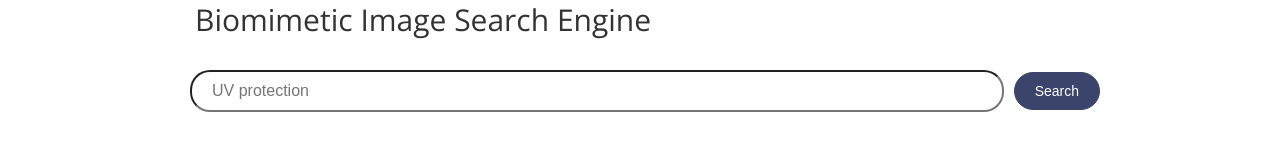
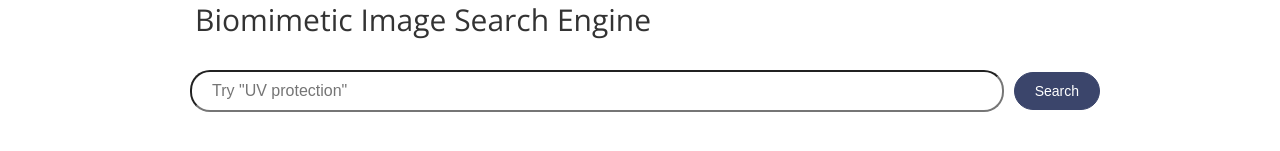
Before and after one commit to ceebios/d4g-season-10, a React (Create React App) app in the folder frontend/: page / in a window 1280 px wide. Shown: the part 301-452 px from the top of the page. Built offline with nearby package versions, Linux system fonts and the light colour scheme; what unsplash-js would draw is missing.

Commit message:
placeholder change

```diff
--- a/frontend/src/components/searchPhotos.js
+++ b/frontend/src/components/searchPhotos.js
@@ -50,7 +50,7 @@ export default function SearchPhotos() {
           type="text"
           name="query"
           className="input"
-          placeholder={`UV protection`}
+          placeholder={`Try "UV protection"`}
           value={query}
           onChange={(e) => setQuery(e.target.value)}
         />
```
